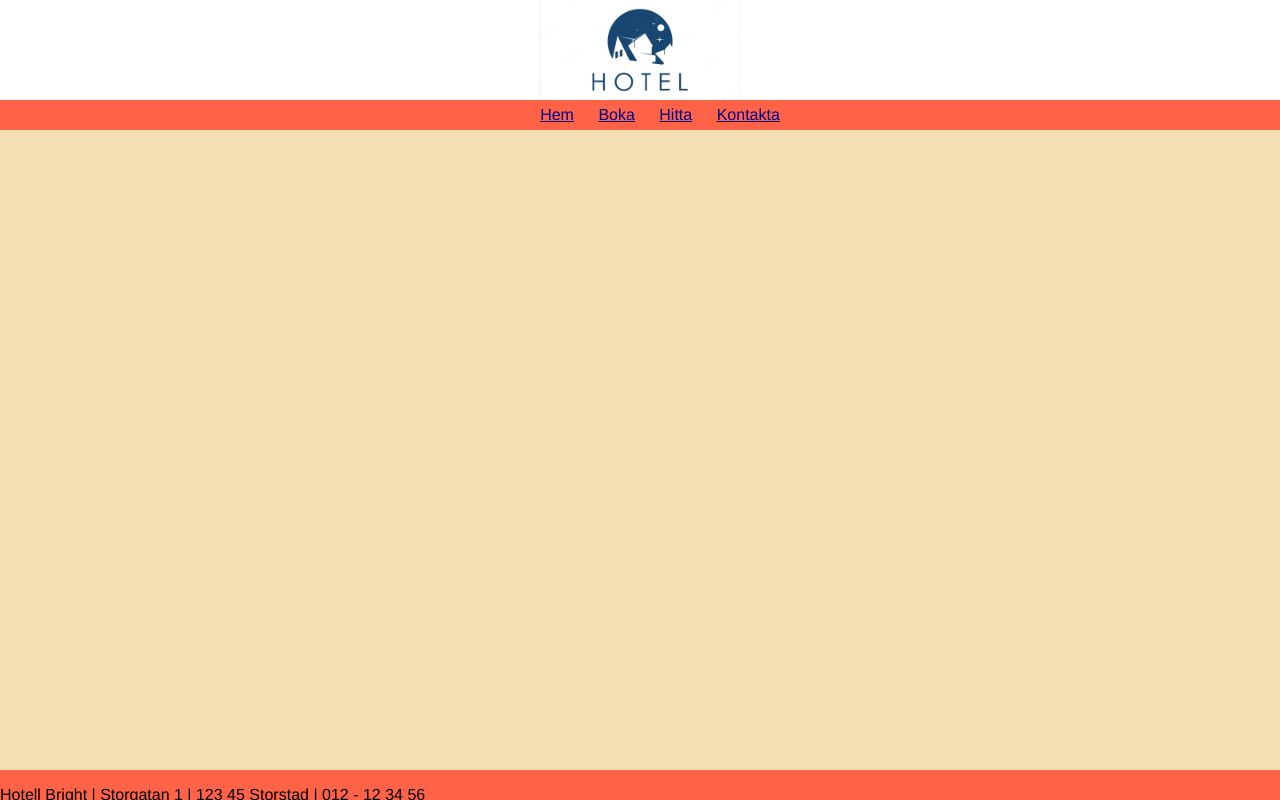
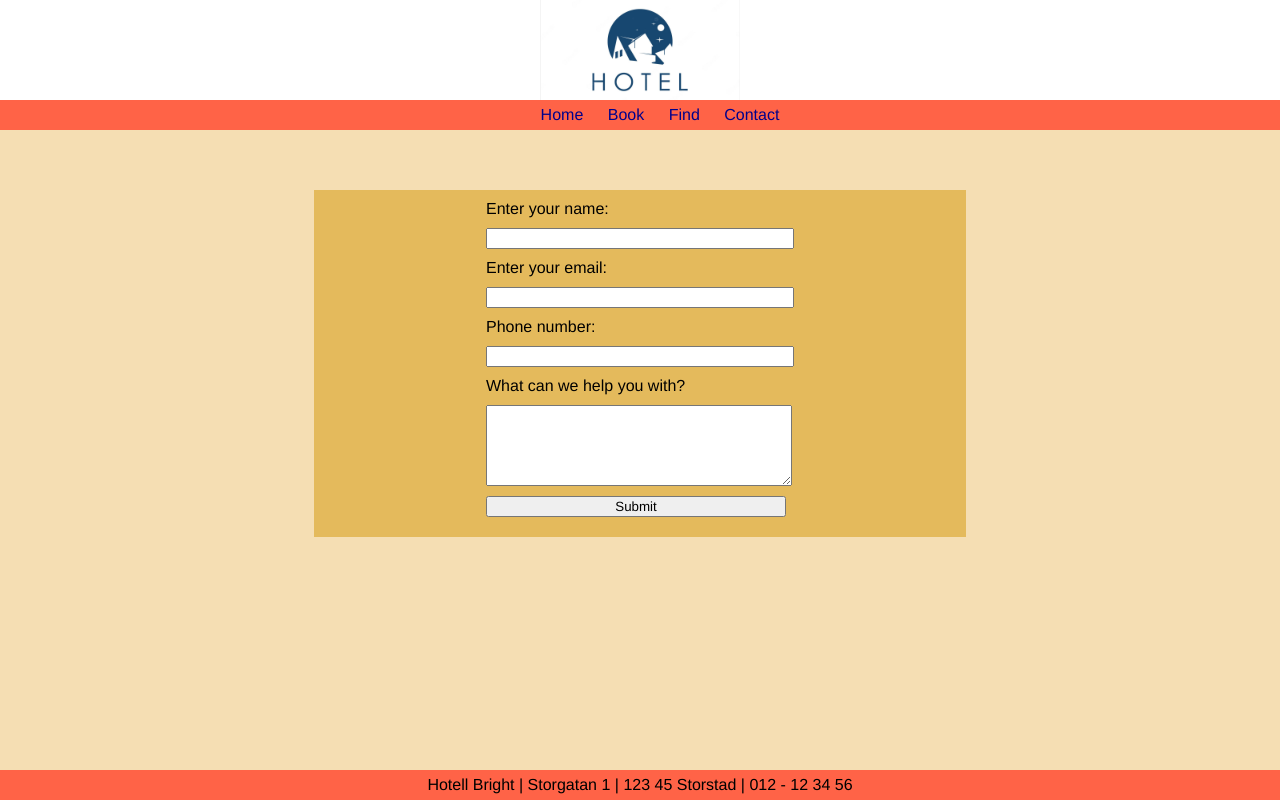
Before and after one commit to nadiylmz2/uppgft-7, a plain HTML site: page kontakta.html in a window 1280 px wide. Drawn offline with Linux system fonts and the light colour scheme.

Commit message:
all done

```diff
--- a/kontakta.html
+++ b/kontakta.html
@@ -3,9 +3,9 @@
   <head>
     <meta charset="UTF-8" />
     <meta name="viewport" content="width=device-width, initial-scale=1.0" />
-    <meta name="description" content="Kontakta Hotellet" />
+    <meta name="description" content="Contact Us!" />
     <link rel="stylesheet" href="./styles.css" />
-    <title>Kontakta Hotellet</title>
+    <title>Contact Us!</title>
   </head>
   <body>
     <header>
@@ -13,16 +13,39 @@
         <img src="h_logo.webp" alt="Hotel Logo" id="p_logo" class="center" />
         <nav id="headernav">
           <ul>
-            <li><a href="index.html"> Hem </a></li>
-            <li><a href="boka.html"> Boka </a></li>
-            <li><a href="hitta.html"> Hitta </a></li>
-            <li><a href="kontakta.html"> Kontakta </a></li>
+            <li><a href="index.html"> Home </a></li>
+            <li><a href="boka.html"> Book </a></li>
+            <li><a href="hitta.html"> Find </a></li>
+            <li><a href="kontakta.html"> Contact </a></li>
           </ul>
         </nav>
       </div>
     </header>
     <main>
-      <div id="footer">
+      <div class="form" id="form_contact">
+        <form>
+          <div>
+            <label>Enter your name: </label>
+            <input type="text" required />
+          </div>
+          <div>
+            <label>Enter your email: </label>
+            <input type="email" required />
+          </div>
+          <div>
+            <label>Phone number: </label>
+            <input type="tel" required />
+          </div>
+          <div id="other">
+            <label>What can we help you with? </label>
+            <textarea></textarea>
+          </div>
+          <div>
+            <input type="submit" />
+          </div>
+        </form>
+      </div>
+      <div id="footer" class="center">
         <p>Hotell Bright | Storgatan 1 | 123 45 Storstad | 012 - 12 34 56</p>
       </div>
     </main>
--- a/styles.css
+++ b/styles.css
@@ -1,4 +1,9 @@
 @import url("https://fonts.googleapis.com/css2?family=Roboto:ital,wght@0,400;1,500&display=swap");
+* {
+  font-family: Bahnschrift, "DIN Alternate", "Franklin Gothic Medium",
+    "Nimbus Sans Narrow", sans-serif-condensed, sans-serif;
+  font-weight: normal;
+}
 
 body {
   background-color: wheat;
@@ -8,12 +13,6 @@ body {
   width: 50%;
   margin: auto;
   display: flex;
-}
-
-* {
-  font-family: Bahnschrift, "DIN Alternate", "Franklin Gothic Medium",
-    "Nimbus Sans Narrow", sans-serif-condensed, sans-serif;
-  font-weight: normal;
 }
 
 header {
@@ -42,6 +41,7 @@ header {
 
 #headernav a {
   color: darkblue;
+  text-decoration: none;
 }
 
 nav ul li {
@@ -90,27 +90,39 @@ nav ul li {
   background-color: tomato;
 }
 
-#form {
+.form {
+  width: 50%;
+  margin: auto;
   display: flex;
   align-items: center;
   justify-content: center;
-  text-align: center;
   padding: 10px;
   background-color: rgba(220, 168, 45, 0.648);
-  margin-top: 160px;
+  margin-top: 145px;
   margin-bottom: 10px;
   min-width: 600px;
 }
+
+#form_contact {
+  margin-top: 190px;
+}
+
 label,
-input {
+input,
+textarea {
+  display: flex;
   margin-bottom: 10px;
-  padding-right: 10px;
   width: 300px;
 }
 
-#other-text {
-  height: 100px;
-  width: 300px;
+textarea {
+  height: 75px;
+}
+
+#embed {
+  margin-top: 145px;
+  display: flex;
+  justify-content: center;
 }
 
 @media (max-width: 700px) {
```
Also changed, not shown: boka.html (+3 -4 lines), hitta.html (+18 -7 lines), index.html (+1 -1 lines).
